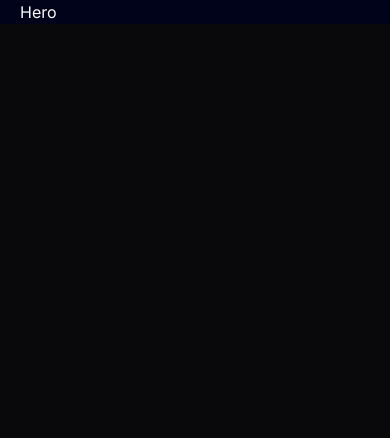
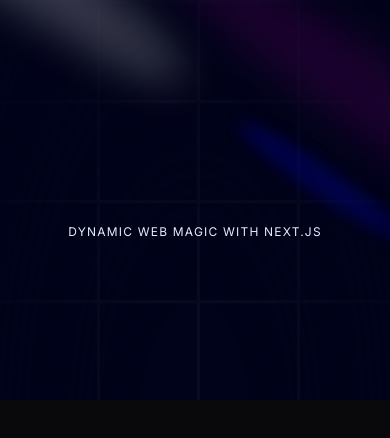
Before and after one commit to aguiarHugo/portfolio_2024, a Next.js app: page / in a window 390 px wide. Shown: the top 438 px of the page. Built offline with nearby package versions, Linux system fonts and the light colour scheme.

Commit message:
Implemented Spotlight and a grid container

```diff
--- a/components/Hero.tsx
+++ b/components/Hero.tsx
@@ -1,9 +1,31 @@
-import React from 'react'
+import React from "react";
+import { Spotlight } from "./ui/Spotlight";
 
 const Hero = () => {
   return (
-    <div>Hero</div>
-  )
-}
+    <div className="pb-20 pt-36">
+      <div>
+        <Spotlight
+          className="-top-40 -left-10 md:-left-32 md:-top-20 h-screen"
+          fill="white"
+        />
+        <Spotlight className="top-10 left-full h-[80vh]" fill="purple" />
+        <Spotlight className="top-28 left-80 h-[80vh] w-[50vw]" fill="blue" />
+      </div>
 
-export default Hero
+      <div className="h-screen w-full dark:bg-black-100 bg-white  dark:bg-grid-white/[0.03] bg-grid-black/[0.2] flex items-center justify-center absolute top-0 left-0">
+        <div className="absolute pointer-events-none inset-0 flex items-center justify-center dark:bg-black-100 bg-white [mask-image:radial-gradient(ellipse_at_center,transparent_20%,black)]" />
+      </div>
+
+      <div className="flex justify-center relative my-20 z-10">
+        <div className="max-w-[89vw] md:max-w-2xl lg:max-w-[60vw] flex flex-col items-center justify-center">
+          <h2 className="uppercase tracking-widest text-xs text-center text-blue-100 max-w-80">
+            Dynamic Web Magic with Next.js
+          </h2>
+        </div>
+      </div>
+    </div>
+  );
+};
+
+export default Hero;
```
